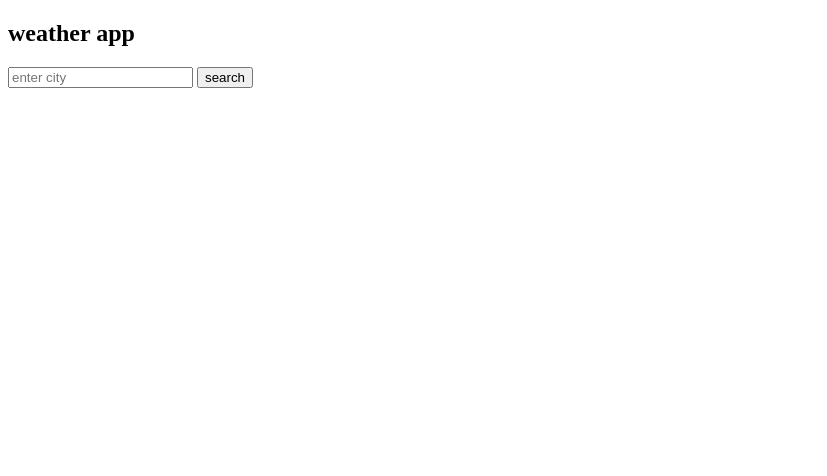
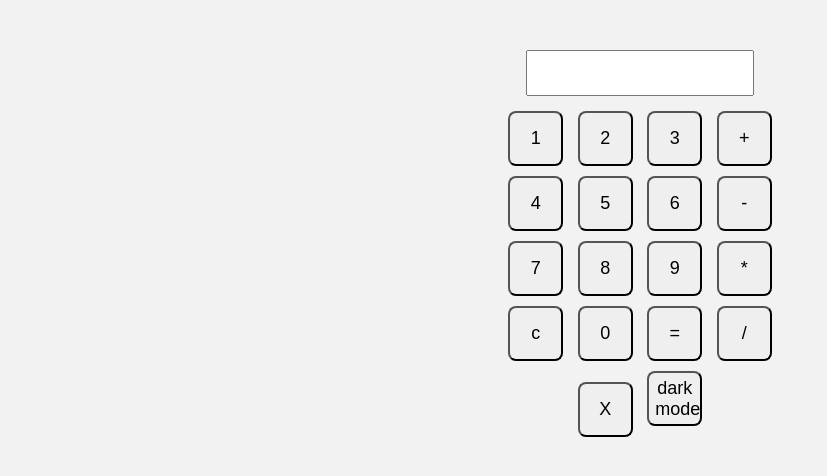
Before and after one commit to jhasneha878-boop/calculator-app, a plain HTML site: page index.html in a window 1280 px wide. Shown: the whole page, without its empty margins (0-827 px from the left). Drawn offline with Linux system fonts and the light colour scheme.

Commit message:
Convert weather app to advanced calculator layout

```diff
--- a/index.html
+++ b/index.html
@@ -3,14 +3,87 @@
 <head>
     <meta charset="UTF-8">
     <meta name="viewport" content="width=device-width, initial-scale=1.0">
-    <title>wheather app</title>
-    <link rel = "stylesheet" href="style9.css">
+    <title>Advanced Calculator</title>
+    <style>
+        body {
+            text-align: center;
+            font-family: Arial;
+            background: #f2f2f2;
+            transition: 0.3s;
+        }
+        .calculator {
+            margin-top: 50px;
+        }
+        input {
+            width: 220px;
+            height: 40px;
+            font-size: 20px;
+            text-align: right;
+            margin-bottom: 10px;
+        }
+        button {
+            width: 55px;
+            height: 55px;
+            margin: 5px;
+            font-size: 18px;
+            cursor: pointer;
+            border-radius: 8px;
+        }
+        .dark {
+            background: black;
+            color: white;
+        }
+    </style>
 </head>
 <body>
-    <h2>weather app</h2>
-    <input  type = "text" id="city" placeholder="enter city">
-    <button onclick="getweather()">search</button>
-    <div id="result"></div>
-    <script src = "app15.js"></script>
+    <div class="calculator">
+        <input type="text" id="screen" >
+        <br>
+        <button onclick="appendValue('1')">1</button>
+        <button onclick="appendValue('2')">2</button>
+        <button onclick="appendValue('3')">3</button>
+        <button onclick="appendValue('+')">+</button>
+     <br>
+    <button onclick="appendValue('4')">4</button>
+        <button onclick="appendValue('5')">5</button>
+        <button onclick="appendValue('6')">6</button>
+     <button onclick="appendValue('-')">-</button>
+     <br>
+<button onclick="appendValue('7')">7</button>
+        <button onclick="appendValue('8')">8</button>
+        <button onclick="appendValue('9')">9</button>
+        <button onclick="appendValue ('*')">*</button>
+        <br>
+        <button onclick="backspace()">c</button>
+        <button onclick="appendValue('0')">0</button>
+        <button onclick="calculate()">=</button>
+        <button onclick="appendValue('/')">/</button>
+        <br>
+        <button onclick="backspace()">X</button>
+        <button onclick="togglemode()">dark mode</button>
+    </div>
+    <script >
+        // Advanced Calculator functionality will be implemented here
+        function appendValue(value){
+            document.getElementById("screen").value += value;
+        }
+        function clearscreen(){
+            document.getElementById("screen").value = "";
+        }
+        function backspace() {
+          let screen =  document.getElementById("screen");
+          screen.value = screen.value.slice(0,-1);
+        }
+        function calculate() {
+            try {
+                document.getElementById("screen").value = eval(document.getElementById("screen").value);
+            }catch (error) {
+alert("Invalid expression");
+            }
+                }
+                function togglemode() {
+                    document.body.classList.toggle("dark");
+                }
+    </script>
 </body>
 </html>
```
